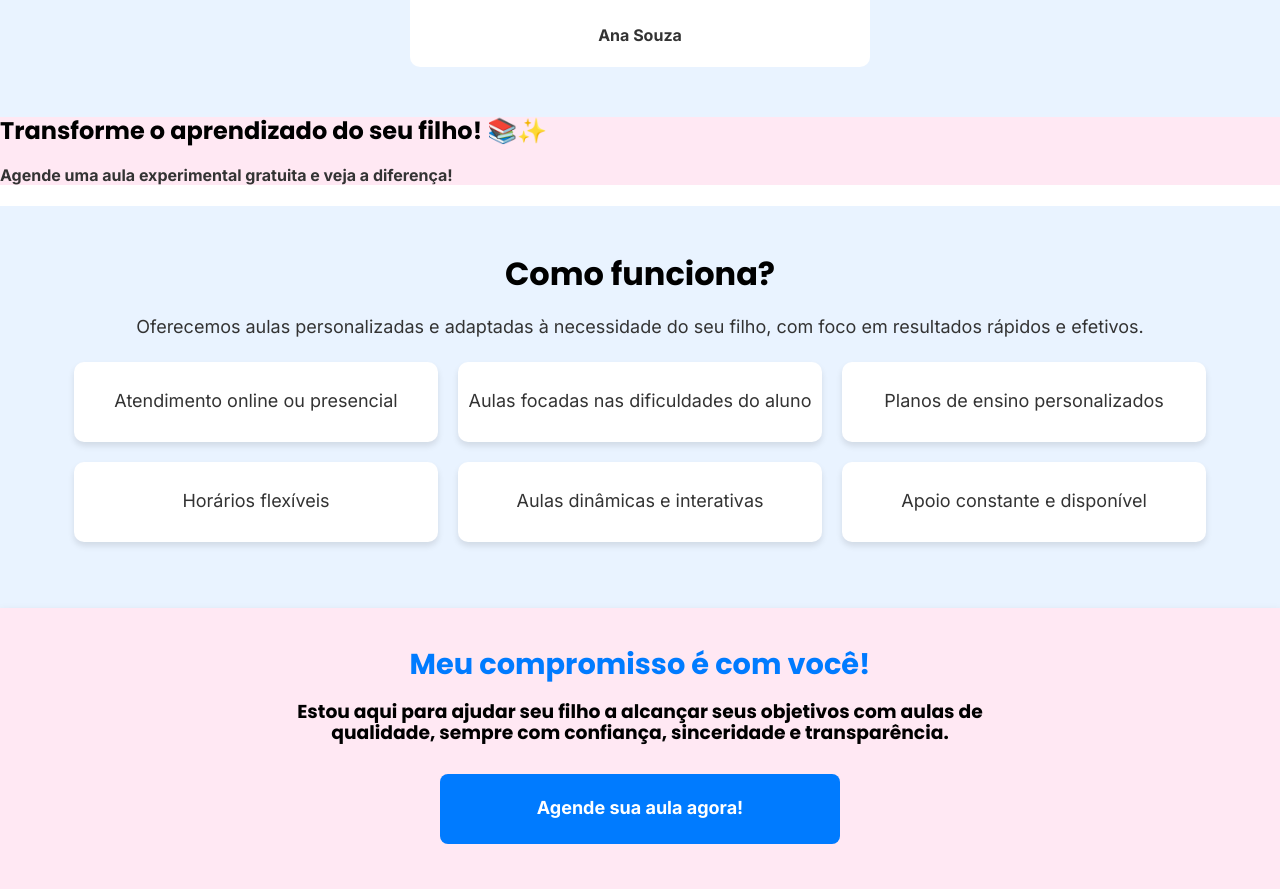
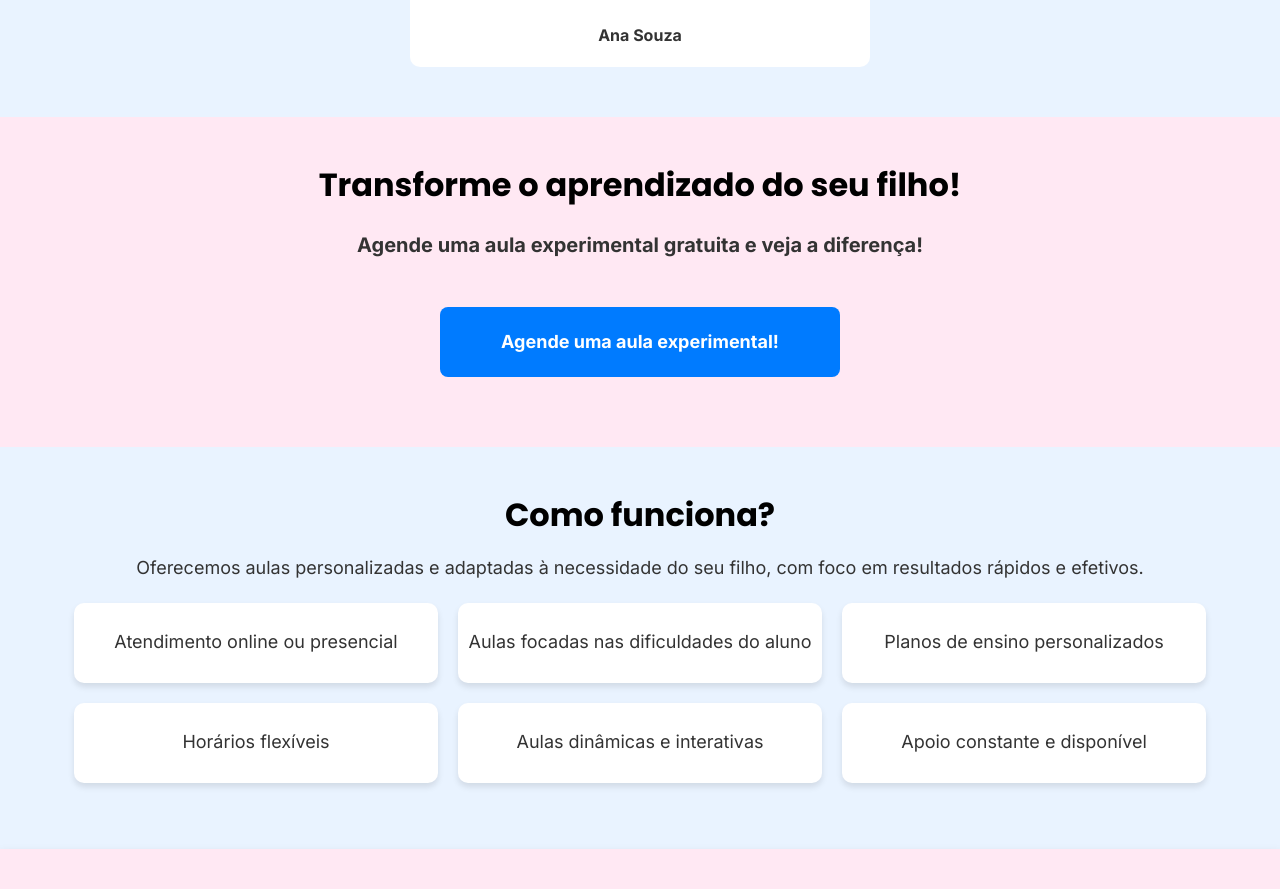
Before and after one commit to Israel-ops-cmd/prof-helo, a React (Vite) app: page / in a window 1280 px wide. Shown: the part 1222-2111 px from the top of the page. Built offline with nearby package versions, Linux system fonts and the light colour scheme.

Commit message:
alterando actions

```diff
--- a/src/components/Action/Action.css
+++ b/src/components/Action/Action.css
@@ -1,4 +1,55 @@
 .principal {
     background-color: #ffe8f3;
+    display: flex;
+    flex-direction: column;
+}
 
+.principal h1 {
+    margin: 0 auto;
 }
+
+.principal h4 {
+    margin: 0 auto;
+    font-size: 20px;
+}
+
+.aperty {
+    background-color: #007BFF;
+    color: #fff;
+    border: none;
+    border-radius: 8px;
+    padding: 15px 30px;
+    font-size: 18px;
+    font-weight: bold;
+    cursor: pointer;
+    transition: all 0.5 ease;
+    width: 400px;
+    height: 70px;
+    margin: 50px auto;
+}
+
+a {
+    text-align: center;
+}
+
+.aperty:hover {
+    background-color: #0056b3;
+    transform: translateY(-7px);
+    box-shadow: 0px 3px 5px #000000;
+    transition-duration: 0.5s;
+}
+
+@media (min-width: 320px) and (max-width: 768px) {
+    .principal h1 {
+        text-align: center;
+        width: 95%;
+    }
+
+    .principal h4 {
+        text-align: center;
+    }
+
+    .aperty {
+        width: 95%;
+    }
+}
--- a/src/components/Action/Action.jsx
+++ b/src/components/Action/Action.jsx
@@ -3,8 +3,16 @@ import "./Action.css"
 function Action() {
     return (
         <div className="principal">
-            <h2>Transforme o aprendizado do seu filho! 📚✨</h2>
+            <h1>Transforme o aprendizado do seu filho!</h1>
             <h4>Agende uma aula experimental gratuita e veja a diferença!</h4>
+            <a
+                href="https://wa.me/558491814786?text=Olá!%20Gostaria%20de%20agendar%20uma%20aula%20e%20conhecer%20mais%20sobre%20o%20seu%20trabalho.%20:)"
+                target="_blank"
+                rel="noopener noreferrer"
+                style={{ textDecoration: "none" }}
+            >
+                <button className="aperty">Agende uma aula experimental!</button>
+            </a>
         </div>
     )
 }
--- a/src/components/Apresentation/Apresentation.css
+++ b/src/components/Apresentation/Apresentation.css
@@ -15,7 +15,7 @@
     #titulo {
       padding: 0;
       margin: 0 auto;
-      background-color: #f8f4e6;
+      background-color: #ffe8f3;
       width: 50%;
       border-radius: 5px;
     }
--- a/src/components/Depoiments/Depoiments.css
+++ b/src/components/Depoiments/Depoiments.css
@@ -77,7 +77,7 @@ h1.t-align {
     .nav-buttons button {
         width: 20px;
         height: 30px;
-        margin-top: 30px;
+        margin-top: 10px;
     }
 }
         /* Remove os botões de navegação no mobile
```
